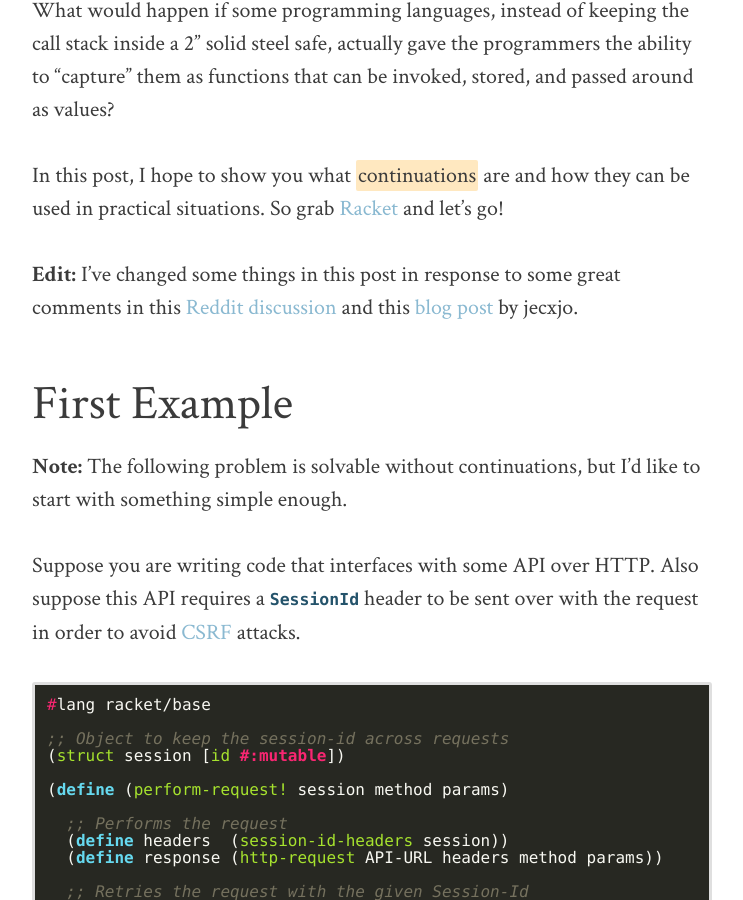
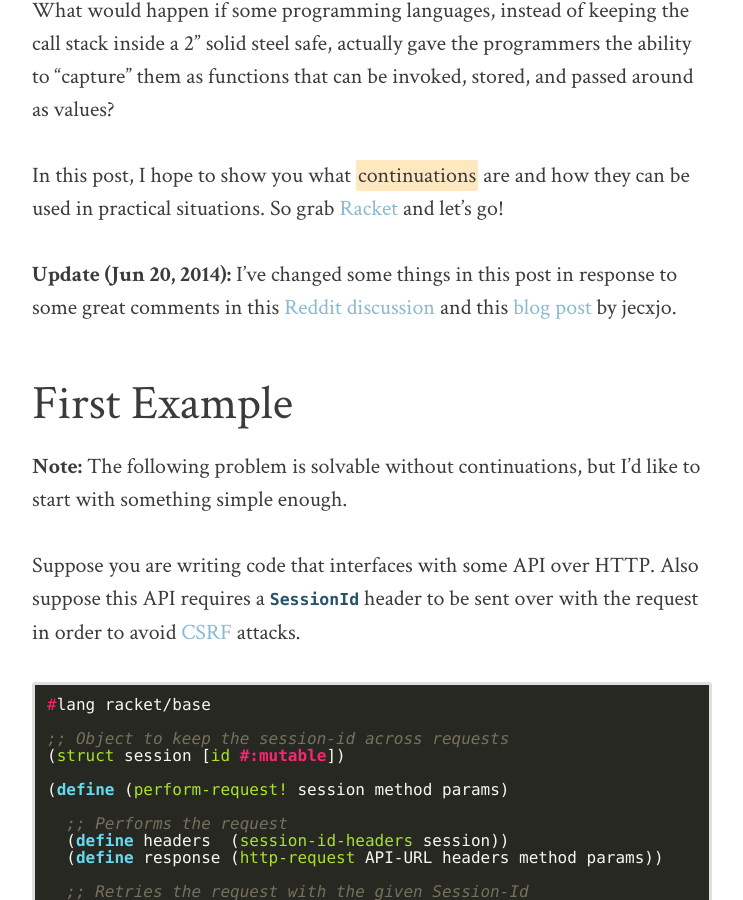
Before and after one commit to danielfm/danielfm.github.io, a Jekyll site: the page built from _posts/2014-06-05-why-are-continuations-so-darn-cool.md, in a window 1280 px wide and 900 px high, scrolled down 1620 px. Shown: the whole window, without its empty margins (268-1011 px from the left). Built offline with Jekyll 4.4.1, drawn with Linux system fonts in a browser that asks for light colours; comment, search, counter and statistics services are not loaded.

Commit message:
Added update date.

```diff
--- a/_posts/2014-06-05-why-are-continuations-so-darn-cool.md
+++ b/_posts/2014-06-05-why-are-continuations-so-darn-cool.md
@@ -43,8 +43,8 @@ In this post, I hope to show you what _continuations_ are and how they can be
 used in practical situations. So grab [Racket](http://racket-lang.org) and
 let's go!
 
-**Edit:** I've changed some things in this post in response to some great
-comments in this
+**Update (Jun 20, 2014):**  I've changed some things in this post in response
+to some great comments in this
 [Reddit discussion](http://www.reddit.com/r/scheme/comments/27gn0j/why_are_continuations_so_darn_cool/) and this
 [blog post](http://jecxjo.motd.org/code/blosxom.cgi/coding/explain_continuations)
 by jecxjo.
```
